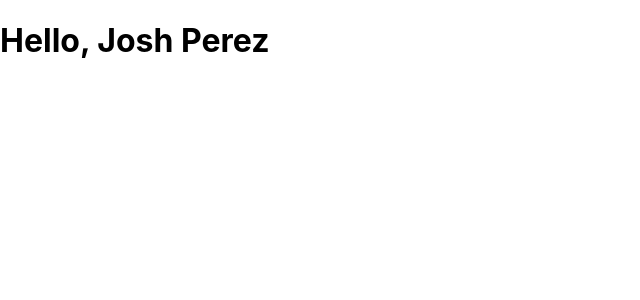
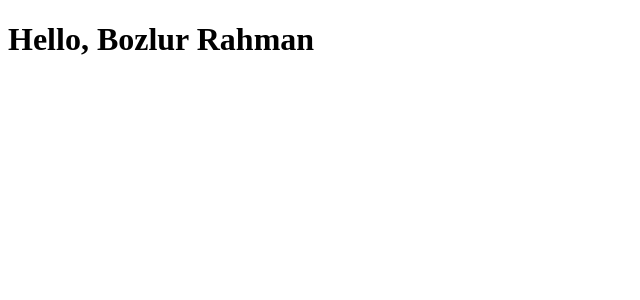
Before and after one commit to bozlurrahman/reactjs-testing, a React (Create React App) app: page / in a window 1280 px wide. Shown: the top 300 px of the page, without its empty margins (0-640 px from the left). Built offline with nearby package versions, Linux system fonts and the light colour scheme.

Commit message:
Example of Function Component

```diff
--- /dev/null
+++ b/src/FunctionComponent.js
@@ -0,0 +1,7 @@
+
+import React from 'react';
+
+function Welcome(props) {
+  return <h1>Hello, {props.name}</h1>;
+}
+export default Welcome;
```
Also changed, not shown: src/index.js (+3 -14 lines).
